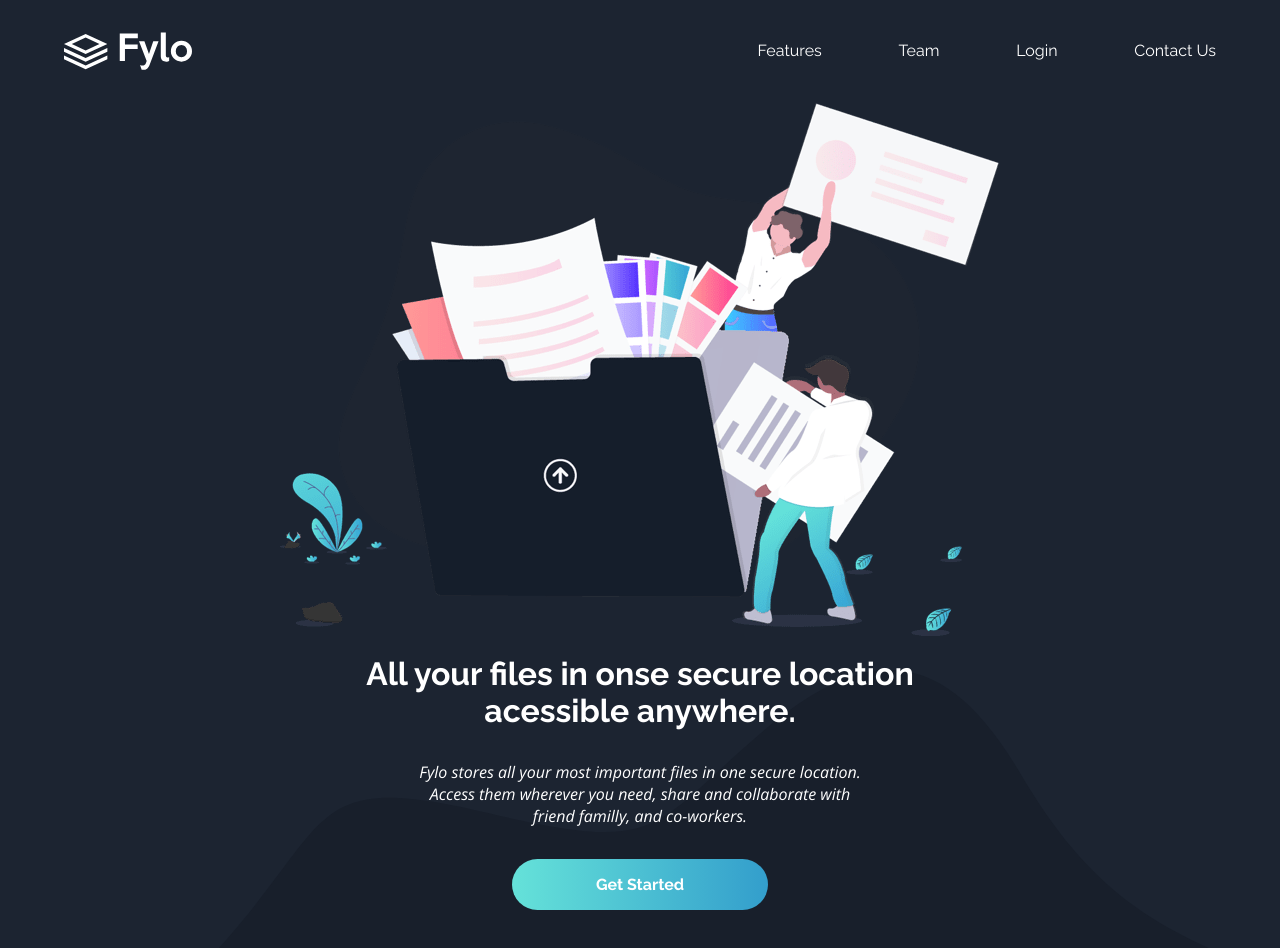
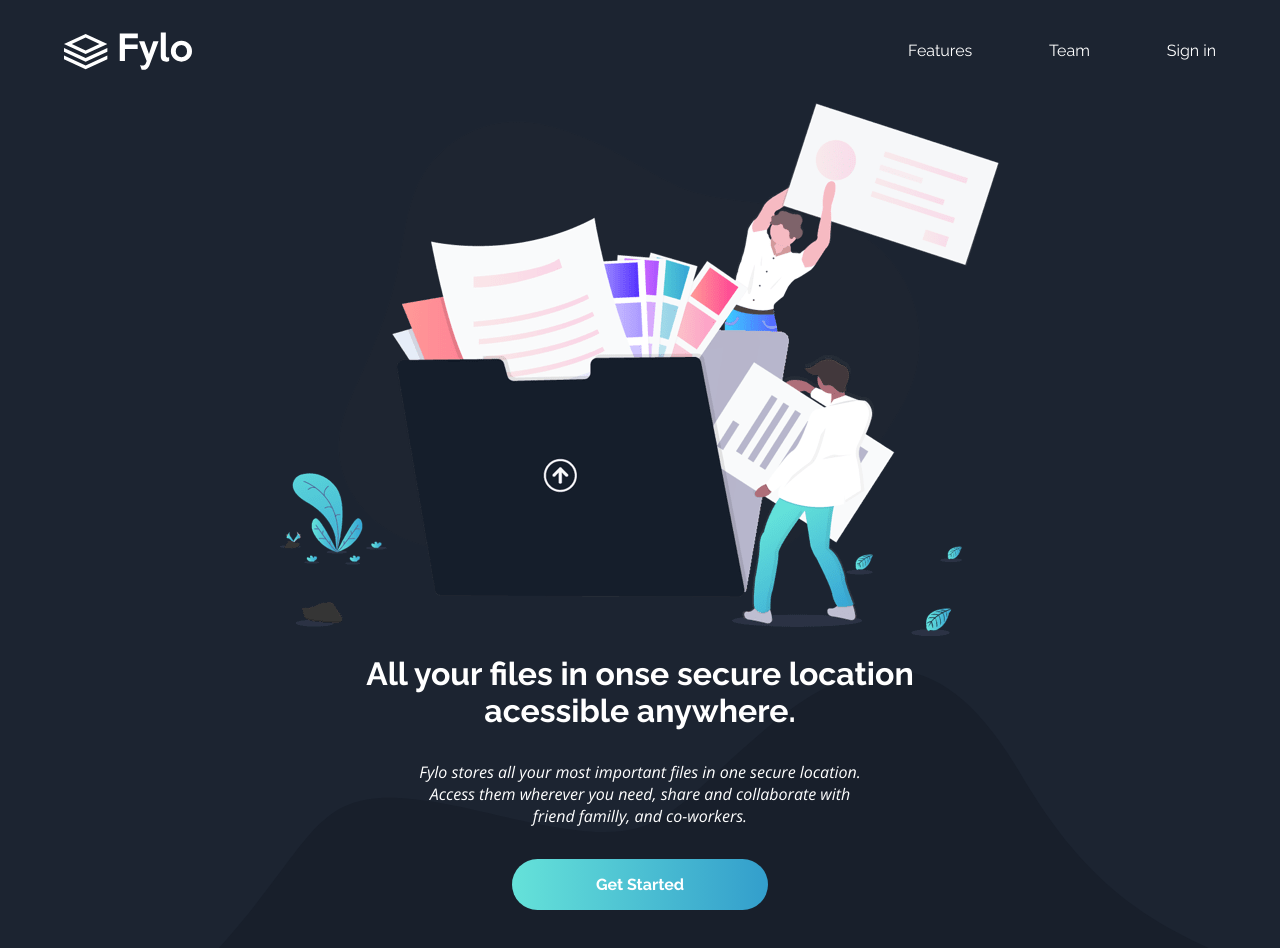
Before and after one commit to victorguirra/fylo, a React (Create React App) app: page / in a window 1280 px wide. Shown: the top 948 px of the page. Built offline with nearby package versions, Linux system fonts and the light colour scheme.

Commit message:
update login to sign in and remove contact us

```diff
--- a/src/components/Header/index.tsx
+++ b/src/components/Header/index.tsx
@@ -10,8 +10,7 @@ export function Header(){
             <nav>
                 <NavItem to="/">Features</NavItem>
                 <NavItem to="/">Team</NavItem>
-                <NavItem to="/">Login</NavItem>
-                <NavItem to="/">Contact Us</NavItem>
+                <NavItem to="/">Sign in</NavItem>
             </nav>
         </Container>
     )
```
